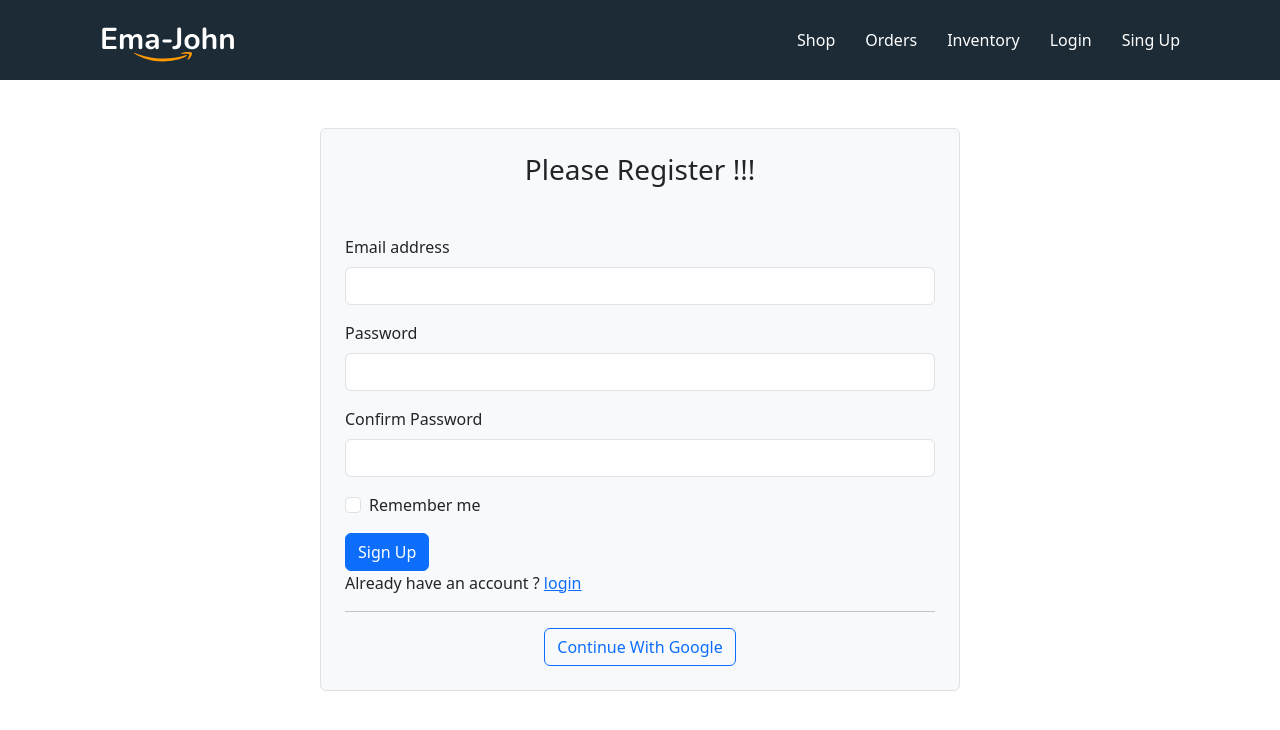
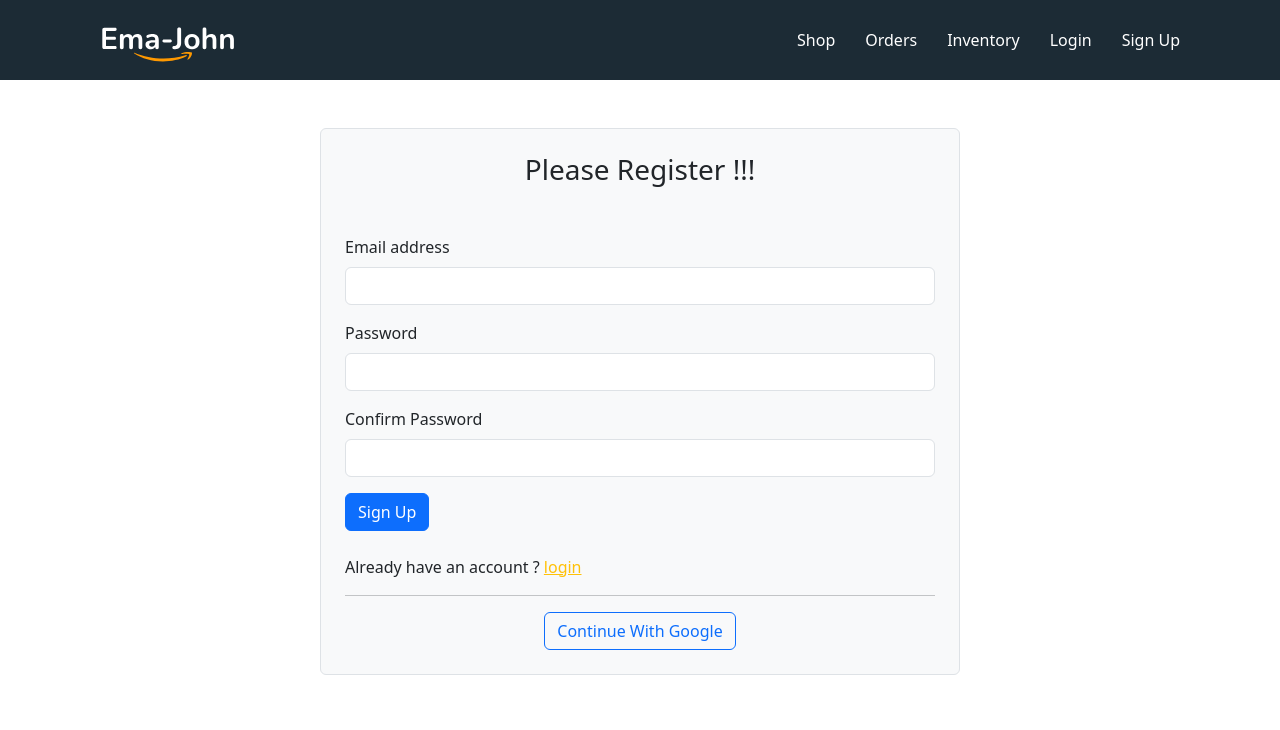
Before and after one commit to mominulhouqe/Ema-John-Shopping, a React (Vite) app: page /singup in a window 1280 px wide. Shown: the top 730 px of the page. Built offline with nearby package versions, Linux system fonts and the light colour scheme.

Commit message:
updatded auth

```diff
--- a/package.json
+++ b/package.json
@@ -12,6 +12,7 @@
     "@fortawesome/fontawesome-svg-core": "^6.3.0",
     "@fortawesome/free-solid-svg-icons": "^6.3.0",
     "@fortawesome/react-fontawesome": "^0.2.0",
+    "firebase": "^9.19.1",
     "localforage": "^1.10.0",
     "match-sorter": "^6.3.1",
     "react": "^18.2.0",
--- a/src/components/Header/Header.jsx
+++ b/src/components/Header/Header.jsx
@@ -1,4 +1,4 @@
-import React from 'react';
+import React, { useContext } from 'react';
 import './Header.css';
 import logo from '../../images/Logo.svg';
 import { Link } from 'react-router-dom';
@@ -12,7 +12,8 @@ const Header = () => {
                 <Link to="/orders">Orders</Link>
                 <Link to="/inventory">Inventory</Link>
                 <Link to="/login">Login</Link>
-                <Link to="/singup">Sing Up</Link>
+                <Link to="/singup">Sign Up </Link>
+
 
             </div>
         </nav>
--- a/src/components/Login/Login.jsx
+++ b/src/components/Login/Login.jsx
@@ -1,30 +1,28 @@
 import React from 'react';
+import { Link } from 'react-router-dom';
 
 const Login = () => {
     return (
         <div>
-            <form className='w-50 mx-auto mt-5 bg-light p-4 border rounded'>
-                <h3 className='text-center mb-5'>Please Register !!!</h3>
+            <form className='w-50 mx-lg-auto mt-5 bg-light p-4 border rounded'>
+                <h3 className='text-center mb-5'>Please Login !!!</h3>
 
-                <div class="mb-3">
-                    <label for="exampleInputEmail1" class="form-label">Email address</label>
-                    <input type="email" name='email' required class="form-control" id="exampleInputEmail1" aria-describedby="emailHelp" />
+                <div className="mb-3">
+                    <label for="exampleInputEmail1" className="form-label">Email address</label>
+                    <input type="email" name='email' required className="form-control" id="exampleInputEmail1" aria-describedby="emailHelp" />
 
                 </div>
-                <div class="mb-3">
-                    <label for="exampleInputPassword1" class="form-label">Password</label>
-                    <input type="password" class="form-control" name='password' required id="exampleInputPassword1" />
+                <div className="mb-3">
+                    <label for="exampleInputPassword1" className="form-label">Password</label>
+                    <input type="password" className="form-control" name='password' required id="exampleInputPassword1" />
                 </div>
-                <div class="mb-3">
-                    <label for="exampleInputPassword1" class="form-label">Confirm Password</label>
-                    <input type="password" name='password' required class="form-control" id="exampleInputPassword1" />
+
+                <div className="mb-4 form-check">
+                    <input type="checkbox" className="form-check-input" id="exampleCheck1" />
+                        <label className="form-check-label" for="exampleCheck1">Remember me</label>
                 </div>
-                <div class="mb-3 form-check">
-                    <input type="checkbox" class="form-check-input" id="exampleCheck1" />
-                        <label class="form-check-label" for="exampleCheck1">Remember me</label>
-                </div>
-                <button type="submit" class="btn btn-primary">Sign Up</button>
-                <p>Already have an account ? <Link to="/login">login</Link> </p>
+                <button type="submit" className="btn btn-primary mb-3">Login</button>
+                <p>New to Ema-john? <Link to="/singup" className='text-warning'>Create an account </Link> </p>
                 <hr />
                <div className='d-flex align-item-center justify-content-center bg-light'>
                <button className='btn btn-outline-primary'>Continue With Google</button>
--- /dev/null
+++ b/src/components/Providers/Authprovider.jsx
@@ -0,0 +1,29 @@
+import React, { createContext, useState } from 'react';
+
+import { getAuth } from "firebase/auth";
+import app from '../../firebase/firebase-config'
+
+export const UserContext = createContext(null);
+const auth = getAuth(app);
+console.log(auth);
+
+
+const Authprovider = ({ children }) => {
+
+
+
+    const [user, setUser] = useState(null)
+    const authInfo = {
+        user,
+    }
+
+    return (
+        <div>
+            <UserContext.Provider value={authInfo}>
+                {children}
+            </UserContext.Provider>
+        </div>
+    );
+};
+
+export default Authprovider;
--- a/src/components/SingUp/Singup.jsx
+++ b/src/components/SingUp/Singup.jsx
@@ -1,31 +1,50 @@
-import React from 'react';
+import React, { useState } from 'react';
 import { Link } from 'react-router-dom';
 
 const Singup = () => {
+
+    const [error, setError] = useState('');
+
+
+
+    const handleSingUp = event =>{
+        event.preventDefault();
+        const form = event.target;
+        const email = form.event.target;
+        const password = form.password.value;
+        const confirm = form.confirm.value;
+
+        if(password !== confirm){
+            setError('Your Password did not match')
+            return;
+        }
+        else if(password.length > 6){
+            setError('You have must given 6 digit')
+        }
+    }
+
     return (
         <>
-            <form className='w-50 mx-auto mt-5 bg-light p-4 border rounded'>
+            <form onSubmit={handleSingUp} className='w-50 mx-lg-auto mt-5 bg-light p-4 border rounded'>
                 <h3 className='text-center mb-5'>Please Register !!!</h3>
 
-                <div class="mb-3">
-                    <label for="exampleInputEmail1" class="form-label">Email address</label>
-                    <input type="email" name='email' required class="form-control" id="exampleInputEmail1" aria-describedby="emailHelp" />
+                <div className="mb-3">
+                    <label for="exampleInputEmail1" className="form-label">Email address</label>
+                    <input type="email" name='email' required className="form-control" id="exampleInputEmail1" aria-describedby="emailHelp" />
 
                 </div>
-                <div class="mb-3">
-                    <label for="exampleInputPassword1" class="form-label">Password</label>
-                    <input type="password" class="form-control" name='password' required id="exampleInputPassword1" />
+                <div className="mb-3">
+                    <label for="exampleInputPassword1" className="form-label">Password</label>
+                    <input type="password" className="form-control" name='password' required id="exampleInputPassword1" />
                 </div>
-                <div class="mb-3">
-                    <label for="exampleInputPassword1" class="form-label">Confirm Password</label>
-                    <input type="password" name='password' required class="form-control" id="exampleInputPassword1" />
+                <div className="mb-3">
+                    <label for="exampleInputPassword1" className="form-label">Confirm Password</label>
+                    <input type="password" name='confirm' required className="form-control" id="exampleInputPassword1" />
                 </div>
-                <div class="mb-3 form-check">
-                    <input type="checkbox" class="form-check-input" id="exampleCheck1" />
-                        <label class="form-check-label" for="exampleCheck1">Remember me</label>
-                </div>
-                <button type="submit" class="btn btn-primary">Sign Up</button>
-                <p>Already have an account ? <Link to="/login">login</Link> </p>
+
+                <button type="submit" className="btn btn-primary mb-4">Sign Up</button>
+                <p>Already have an account ? <Link to="/login" className='text-warning'>login</Link> </p>
+                <p className='text-warning'>{error}</p>
                 <hr />
                <div className='d-flex align-item-center justify-content-center bg-light'>
                <button className='btn btn-outline-primary'>Continue With Google</button>
--- /dev/null
+++ b/src/firebase/firebase-config.js
@@ -0,0 +1,18 @@
+// Import the functions you need from the SDKs you need
+import { initializeApp } from "firebase/app";
+// TODO: Add SDKs for Firebase products that you want to use
+// https://firebase.google.com/docs/web/setup#available-libraries
+
+// Your web app's Firebase configuration
+const firebaseConfig = {
+  apiKey: "AIzaSyB6A7iSQBDR65TWAJqYh79XbWNaTWSQOQ0",
+  authDomain: "ema-john-shoping-851ea.firebaseapp.com",
+  projectId: "ema-john-shoping-851ea",
+  storageBucket: "ema-john-shoping-851ea.appspot.com",
+  messagingSenderId: "1084833368400",
+  appId: "1:1084833368400:web:f35612aca48d7adede0455"
+};
+
+// Initialize Firebase
+const app = initializeApp(firebaseConfig);
+export default app;
--- a/src/main.jsx
+++ b/src/main.jsx
@@ -14,6 +14,7 @@ import Login from './components/Login/Login';
 import cartProductsLoader from './loaders/cartProductsLoader';
 import Checkout from './components/Checkout/Checkout';
 import Singup from './components/Singup/Singup';
+import Authprovider from './components/Providers/Authprovider';
 
 
 const router = createBrowserRouter([
@@ -35,7 +36,7 @@ const router = createBrowserRouter([
         element: <Inventory></Inventory>
       },
       {
-        path:'checkout',
+        path: 'checkout',
         element: <Checkout></Checkout>
       },
       {
@@ -53,6 +54,8 @@ const router = createBrowserRouter([
 
 ReactDOM.createRoot(document.getElementById('root')).render(
   <React.StrictMode>
-    <RouterProvider router={router} />
+    <Authprovider>
+      <RouterProvider router={router} />
+    </Authprovider>
   </React.StrictMode>,
 )
```
Also changed, not shown: 1 other file (tests, documents, lock files or other folders).
